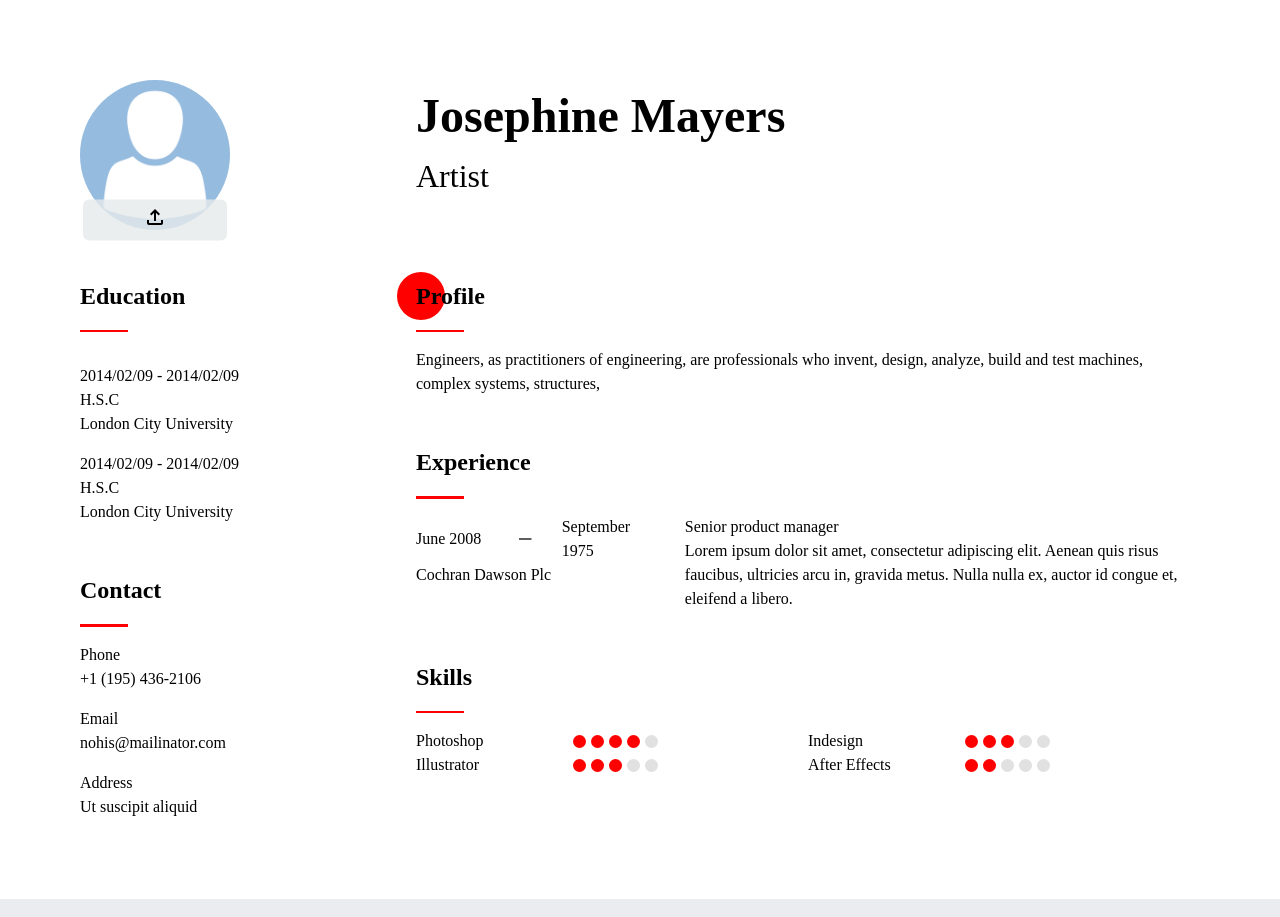
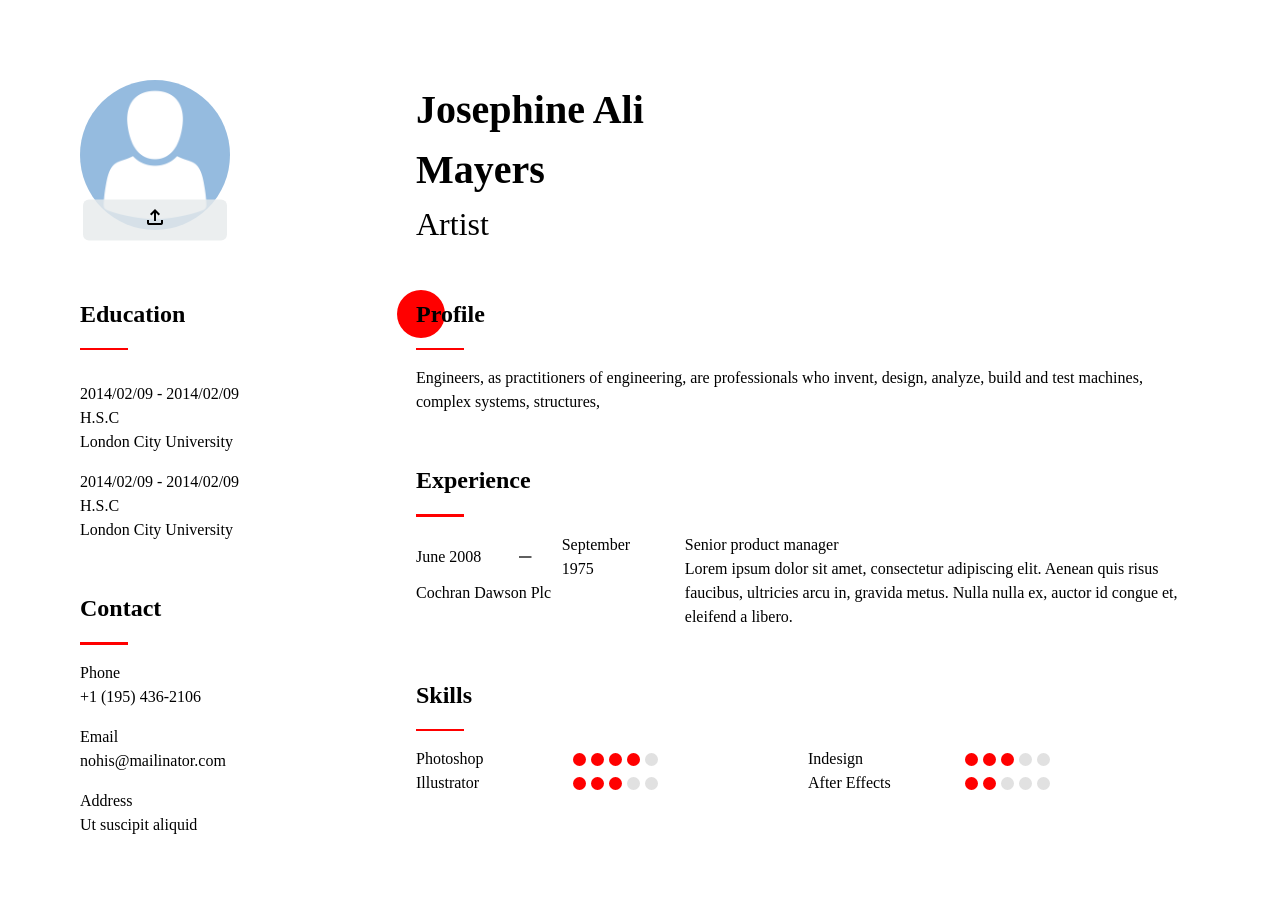
Before and after one commit to ZTanvir/cv-maker, a React (Vite) app: page / in a window 1280 px wide. Built offline with nearby package versions, Linux system fonts and the light colour scheme.

Commit message:
Display name in multyline

```diff
--- a/src/Components/CvData.js
+++ b/src/Components/CvData.js
@@ -1,6 +1,6 @@
 const CvData = {
   personal_details: {
-    fname: "Josephine",
+    fname: "Josephine Ali",
     lname: "Mayers",
     profession: "Artist",
     jobSummary:
--- a/src/Components/CvPreview/NameAndProfession.jsx
+++ b/src/Components/CvPreview/NameAndProfession.jsx
@@ -2,12 +2,17 @@ import styles from "../../styles/CvPreview/nameAndProfession.module.css";
 
 const NameAndProfession = ({ cvData }) => {
   const personalData = cvData.personal_details;
+  const fname = personalData.fname;
+  const lname = personalData.lname;
   const fullName = personalData.fname + " " + personalData.lname;
   const profession = personalData.profession;
 
   return (
     <section className={styles.userNameAndProfession}>
-            <h2>{fullName}</h2>
+      <h2>
+        <span>{fname}</span>
+        <span>{lname}</span>
+      </h2>
       <p>{profession}</p>
     </section>
   );
--- a/src/styles/CvPreview/nameAndProfession.module.css
+++ b/src/styles/CvPreview/nameAndProfession.module.css
@@ -1,6 +1,8 @@
 .userNameAndProfession > h2 {
-    font-size: 3rem;
+  font-size: 2.5rem;
+  display: flex;
+  flex-direction: column;
 }
 .userNameAndProfession > p {
-    font-size: 2rem;
+  font-size: 2rem;
 }
```
Lines whose indentation alone changed are shown as unchanged.
